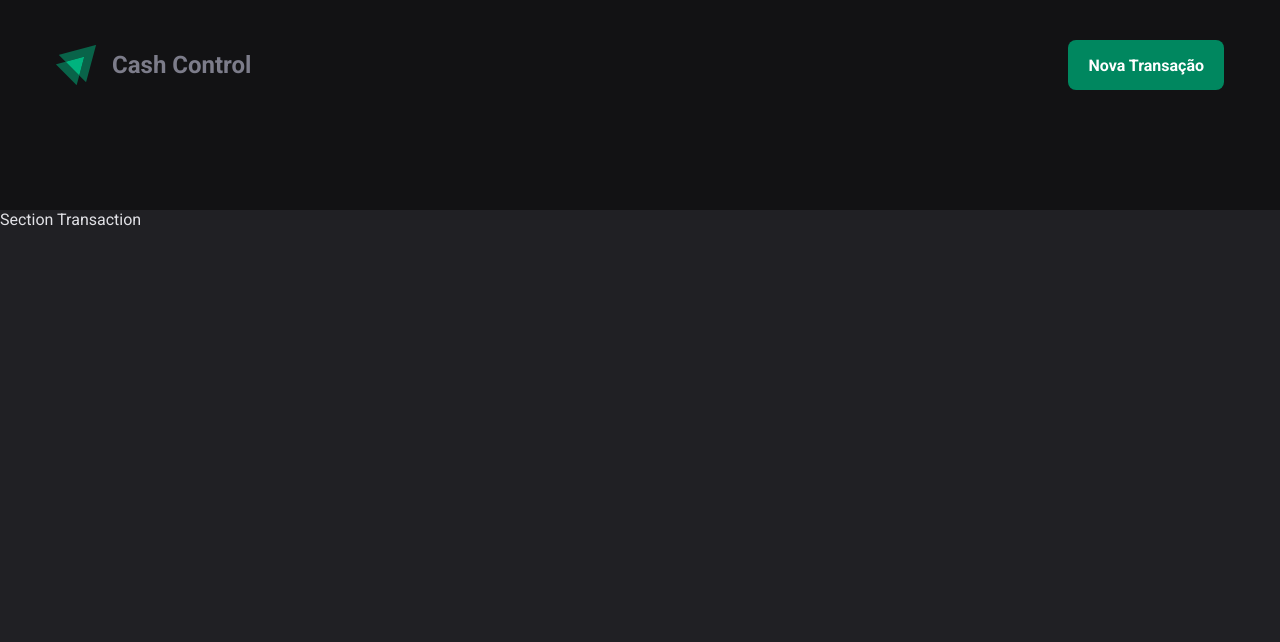
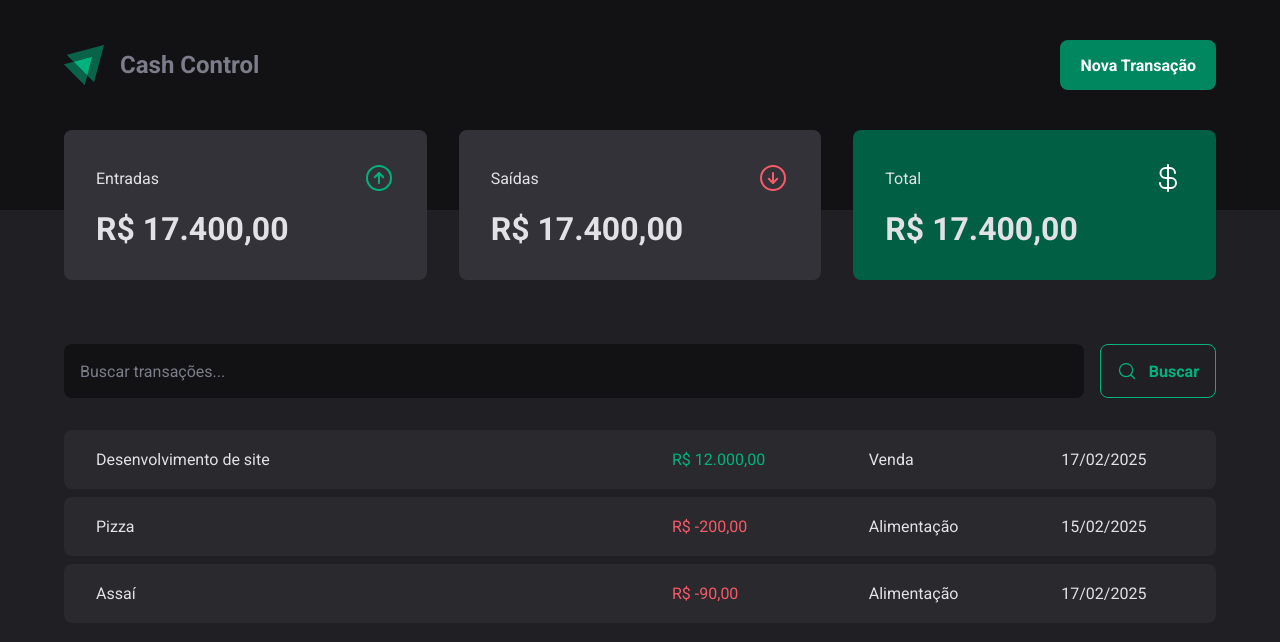
Before and after one commit to FerrazNathan/cash-control, a React (Vite) app: page / in a window 1280 px wide. Shown: the top 642 px of the page. Built offline with nearby package versions, Linux system fonts and the light colour scheme.

Commit message:
Criação da seção principal da home

```diff
--- a/package.json
+++ b/package.json
@@ -10,6 +10,7 @@
     "preview": "vite preview"
   },
   "dependencies": {
+    "phosphor-react": "^1.4.1",
     "react": "^19.0.0",
     "react-dom": "^19.0.0",
     "styled-components": "^6.1.15"
--- a/src/components/Header/styles.ts
+++ b/src/components/Header/styles.ts
@@ -9,7 +9,7 @@ export const HeaderContent = styled.div`
   width: 100%;
   max-width: 1200px;
   margin: 0 auto;
-  padding: 0 1rem;
+  padding: 0 1.5rem;
 
   display: flex;
   align-items: center;
--- /dev/null
+++ b/src/components/Summary/index.tsx
@@ -0,0 +1,36 @@
+import { ArrowCircleDown, ArrowCircleUp, CurrencyDollar } from 'phosphor-react'
+
+import * as S from './styles'
+
+export function Summary() {
+  return (
+    <S.ContainerSummary>
+      <S.SummaryCard>
+        <header>
+          <span>Entradas</span>
+          <ArrowCircleUp size={32} color='#00B37E' />
+        </header>
+
+        <strong>R$ 17.400,00</strong>
+      </S.SummaryCard>
+
+      <S.SummaryCard>
+        <header>
+          <span>Saídas</span>
+          <ArrowCircleDown size={32} color='#F75A68' />
+        </header>
+
+        <strong>R$ 17.400,00</strong>
+      </S.SummaryCard>
+
+      <S.SummaryCard variant='success'>
+        <header>
+          <span>Total</span>
+          <CurrencyDollar size={32} color='#FFF' />
+        </header>
+
+        <strong>R$ 17.400,00</strong>
+      </S.SummaryCard>
+    </S.ContainerSummary>
+  )
+}
--- /dev/null
+++ b/src/components/Summary/styles.ts
@@ -0,0 +1,40 @@
+import styled, { css } from "styled-components";
+
+interface SummaryCardProps {
+  variant?: string;
+}
+
+export const ContainerSummary = styled.section`
+  width: 100%;
+  max-width: 1200px;
+  margin: 0 auto;
+  padding: 0 1.5rem;
+
+  display: grid;
+  grid-template-columns: repeat(3, 1fr);
+  gap: 2rem;
+  margin-top: -5rem;
+`
+
+export const SummaryCard = styled.div<SummaryCardProps>`
+  background: ${(props) => props.theme["gray-600"]};
+  border-radius: 8px;
+  padding: 2rem;
+
+  header {
+    display: flex;
+    align-items: center;
+    justify-content: space-between;
+    color: ${(props) => props.theme["gray-300"]});
+  }
+
+  strong {
+    display: block;
+    margin-top: 1rem;
+    font-size: 2rem;
+  }
+
+  ${(props) => props.variant === 'success' && css`
+    background: ${(props) => props.theme["green-700"]};
+  `}
+`
--- a/src/pages/Transactions/index.tsx
+++ b/src/pages/Transactions/index.tsx
@@ -1,10 +1,12 @@
 import { Header } from "../../components/Header"
+import { Summary } from "../../components/Summary"
 import { SectionTransactions } from "../../sections/SectionTransactions"
 
 export function Transactions() {
   return (
     <div>
       <Header />
+      <Summary />
       <SectionTransactions />
     </div>
   )
--- /dev/null
+++ b/src/sections/SearchTransactions/index.tsx
@@ -0,0 +1,14 @@
+import { MagnifyingGlass } from 'phosphor-react'
+import * as S from './styles'
+
+export function SearchTransactions() {
+  return (
+    <S.SearchTransactionsContainer>
+      <S.InputSearch type="text" placeholder="Buscar transações..." />
+      <S.ButtonSearch type='submit'>
+        <MagnifyingGlass size={20} />
+        Buscar
+      </S.ButtonSearch>
+    </S.SearchTransactionsContainer>
+  )
+}
--- /dev/null
+++ b/src/sections/SearchTransactions/styles.ts
@@ -0,0 +1,42 @@
+import styled from "styled-components";
+
+export const SearchTransactionsContainer = styled.form`
+  display: flex;
+  gap: 1rem;
+`
+
+export const InputSearch = styled.input`
+  flex: 1;
+  border-radius: 8px;
+  border:  none;
+  background: ${(props) => props.theme["gray-900"]};
+  color: ${(props) => props.theme["gray-300"]};
+  padding: 1rem;
+  cursor: pointer;
+
+  &::placeholder {
+    color: ${(props) => props.theme["gray-500"]};
+  }
+`
+
+export const ButtonSearch = styled.button`
+  border: none;
+  padding: 1rem;
+  background: transparent;
+  border: 1px solid ${(props) => props.theme["green-300"]};
+  color: ${(props) => props.theme["green-300"]};
+  font-weight: bold;
+  border-radius: 8px;
+  cursor: pointer;
+
+  display: flex;
+  align-items: center;
+  gap: 0.75rem;
+
+  &:hover {
+    background: ${(props) => props.theme["green-500"]};
+    border-color: ${(props) => props.theme["green-500"]};
+    color: ${(props) => props.theme.white};
+    transition: background 0.3s ease-in-out;
+  }
+`
--- a/src/sections/SectionTransactions/index.tsx
+++ b/src/sections/SectionTransactions/index.tsx
@@ -1,11 +1,45 @@
+import { SearchTransactions } from '../SearchTransactions'
+
 import * as S from './styles'
 
 export function SectionTransactions() {
   return (
-    <div>
-      <div>
-        Section Transaction
-      </div>
-    </div>
+    <S.ContainerTransactions>
+      <SearchTransactions />
+      <S.TransactionsTable>
+        <tbody>
+          <tr>
+            <td>Desenvolvimento de site</td>
+            <td>
+              <S.PriceHighlight variant='income'>
+                R$ 12.000,00
+              </S.PriceHighlight>
+            </td>
+            <td>Venda</td>
+            <td>17/02/2025</td>
+          </tr>
+          <tr>
+            <td>Pizza</td>
+            <td>
+              <S.PriceHighlight variant='outcome'>
+                R$ -200,00
+              </S.PriceHighlight>
+            </td>
+            <td>Alimentação</td>
+            <td>15/02/2025</td>
+          </tr>
+          <tr>
+            <td>Assaí</td>
+            <td>
+              <S.PriceHighlight variant='outcome'>
+                R$ -90,00
+              </S.PriceHighlight>
+            </td>
+            <td>Alimentação</td>
+            <td>17/02/2025</td>
+          </tr>
+        </tbody>
+      </S.TransactionsTable>
+    </S.ContainerTransactions>
   )
 }
--- a/src/sections/SectionTransactions/styles.ts
+++ b/src/sections/SectionTransactions/styles.ts
@@ -0,0 +1,37 @@
+import styled from "styled-components";
+
+interface PriceHighlightProps {
+  variant: "income" | "outcome"
+}
+
+export const ContainerTransactions = styled.main`
+  width: 100%;
+  max-width: 1200px;
+  margin: 4rem auto 0;
+  padding: 0 1.5rem;
+`
+
+export const TransactionsTable = styled.table`
+  width: 100%;
+  border-collapse: separate;
+  border-spacing: 0 0.5rem;
+  margin-top: 1.5rem;
+
+  td {
+    padding: 1.25rem 2rem;
+    background: ${(props) => props.theme["gray-700"]};
+
+    &:first-child {
+      border-radius: 8px 0 0 8px;
+      width: 50%;
+    }
+
+    &:last-child {
+      border-radius: 0 8px 8px 0;
+    }
+  }
+`
+
+export const PriceHighlight = styled.span<PriceHighlightProps>`
+  color: ${(props) => props.variant === "income" ? props.theme["green-300"] : props.theme["red-300"]}
+`
```
Also changed, not shown: src/components/Header/index.tsx (line endings or trailing spaces), 1 other file (tests, documents, lock files or other folders).
